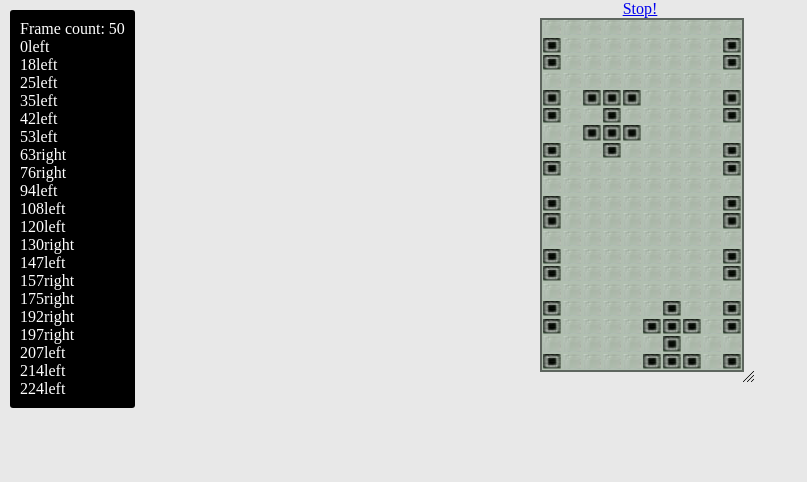
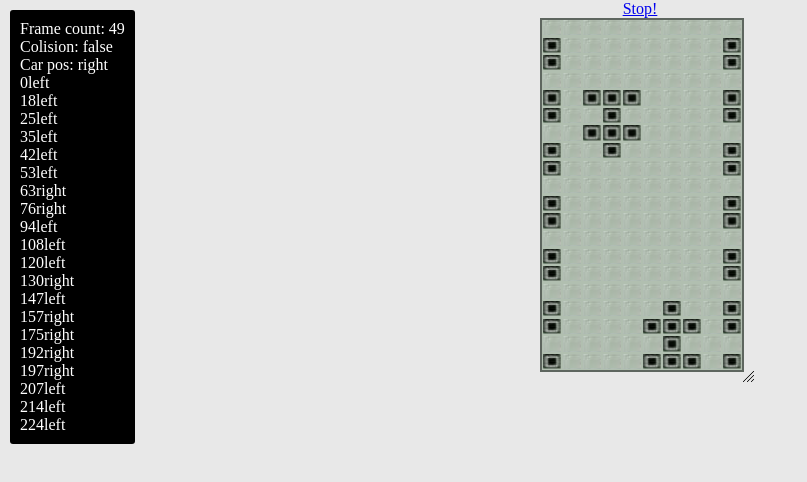
Before and after one commit to fdruga/BrickGame, a plain HTML site: page index.html in a window 1280 px wide. Shown: the whole page, without its empty margins (0-807 px from the left). Drawn offline with Linux system fonts and the light colour scheme.

Commit message:
Added collision detection

```diff
--- a/Scripts/game.js
+++ b/Scripts/game.js
@@ -13,6 +13,7 @@ var frameInterval = null;
 var pause = false;
 var enemies = [];
 var enemiesTimeFrame = [];
+var gameSpeed = 100;
 
 function Game() {
     enemies = [];
@@ -35,7 +36,7 @@ function Game() {
 
     //this.enemies = new Enemies(lane);
 
-    frameInterval = window.setInterval(function () { drawFrame(true) }, 100);
+    frameInterval = window.setInterval(function () { drawFrame(true) }, gameSpeed);
     //this.drawFrame();
 
     $("#btnStop").click(function () {
@@ -45,6 +46,7 @@ function Game() {
             pause = true;
     });
 
+    // Draw 20 enemies
     for (var i = 0; i < 20; i++) {
         var frame = 0;
         if (enemiesTimeFrame.length == 0) {
@@ -73,15 +75,10 @@ function Game() {
             }
         }
 
-        //Inamicii se
-
-
-        //    lane = "right";
-
        enemiesTimeFrame.push({
             frame: frame,
             lane: lane
-        });
+       });
     }
 
     $.each(enemiesTimeFrame, function (index, value) {
@@ -131,13 +128,9 @@ function addOpponent() {
         if (line == 23)
             enemies.splice(i, 1);
     }
-    //var opponent = new Opponent(frameCount, "left");
-    //var opponent = new Opponent(frameCount - 10, "right");
-    //var opponent = new Opponent(frameCount - 20, "left");
 }
 
 function addEnemyToCollection(lane) {
-
 
     enemies.push({
         id: 0,
@@ -176,6 +169,8 @@ function keyPressed(e) {
 
 function updateScreen(countFrame) {
     clearScreen();
+    $("#roadstep").html("Frame count: " + frameCount);
+    $("#carPos").html("Car pos: " + userCarPosition);
 
     for (var i = 0; i < bits.length; i++) {
         var line = $("<li></li>");
@@ -190,14 +185,23 @@ function updateScreen(countFrame) {
         $("#screen").append(line);
     }
 
+    // Collision detection
+    var carCenter = 3;
+    if(userCarPosition === 'right') carCenter = 6;
+    if(
+        (bits[17][carCenter] === true || bits[18][carCenter] === true || bits[19][carCenter] === true) ||
+        (bits[15][carCenter] === true && bits[16][carCenter] === 1)
+    ){
+        $("#colision").html("colision: true");
+        pause = true;
+    }
+
     if (countFrame)
         frameCount++;
     if (frameCount == 20000000)
         clearInterval(frameInterval);
 
     clearMatrix();
-
-    $("#roadstep").html("Frame count: " + frameCount);
 }
 
 function clearScreen() {
@@ -212,28 +216,6 @@ function clearMatrix() {
 }
 
 Game.prototype.configureInitialBits = function () {
-    //bits = [
-    //    [1, 0, 0, 0, 0, 0, 0, 0, 0, 1],
-    //    [1, 0, 0, 0, 0, 0, 0, 0, 0, 1],
-    //    [0, 0, 0, 0, 0, 0, 0, 0, 0, 0],
-    //    [1, 0, 0, 0, 0, 0, 0, 0, 0, 1],
-    //    [1, 0, 0, 0, 0, 0, 0, 0, 0, 1],
-    //    [0, 0, 0, 0, 0, 0, 0, 0, 0, 0],
-    //    [1, 0, 0, 0, 0, 0, 0, 0, 0, 1],
-    //    [1, 0, 0, 0, 0, 0, 0, 0, 0, 1],
-    //    [0, 0, 0, 0, 0, 0, 0, 0, 0, 0],
-    //    [1, 0, 0, 0, 0, 0, 0, 0, 0, 1],
-    //    [1, 0, 0, 0, 0, 0, 0, 0, 0, 1],
-    //    [0, 0, 0, 0, 0, 0, 0, 0, 0, 0],
-    //    [1, 0, 0, 0, 0, 0, 0, 0, 0, 1],
-    //    [1, 0, 0, 0, 0, 0, 0, 0, 0, 1],
-    //    [0, 0, 0, 0, 0, 0, 0, 0, 0, 0],
-    //    [1, 0, 0, 0, 0, 0, 0, 0, 0, 1],
-    //    [1, 0, 0, 0, 0, 0, 0, 0, 0, 1],
-    //    [0, 0, 0, 0, 0, 0, 0, 0, 0, 0],
-    //    [1, 0, 0, 0, 0, 0, 0, 0, 0, 1],
-    //    [1, 0, 0, 0, 0, 0, 0, 0, 0, 1]
-    //];
     bits = [
         [0, 0, 0, 0, 0, 0, 0, 0, 0, 0],
         [0, 0, 0, 0, 0, 0, 0, 0, 0, 0],
@@ -258,5 +240,4 @@ Game.prototype.configureInitialBits = function () {
     ];
 }
 Game.prototype.drawFrame = function () {
-
 }
--- a/Scripts/main.js
+++ b/Scripts/main.js
@@ -15,8 +15,6 @@ $(document).ready(function () {
         minWidth: minWidth
     });
     var theGame = new Game();
-
-
 });
 
 function debug(text) {
--- a/index.html
+++ b/index.html
@@ -19,6 +19,8 @@
     <div id="mainContainer">
         <div id="debug">
             <p id="roadstep"></p>
+            <p id="colision">Colision: false</p>
+            <p id="carPos">Car pos: </p>
             <div id="enemyFrames">
 
             </div>
```
